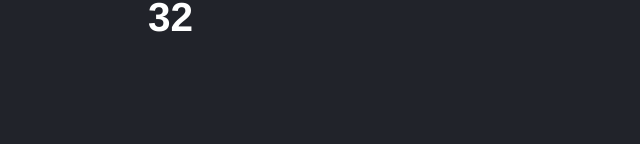
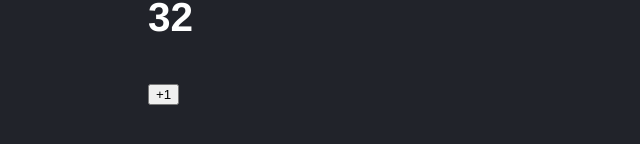
Before and after one commit to Davidcastel26/HooksReact, a React (Vite) app in the folder counterVite/: page / in a window 1280 px wide. Shown: the part 288-432 px from the top of the page, without its empty margins (0-640 px from the left). Built offline with nearby package versions, Linux system fonts and the light colour scheme.

Commit message:
Update CounterApp.jsx

```diff
--- a/counterVite/src/CounterApp.jsx
+++ b/counterVite/src/CounterApp.jsx
@@ -6,6 +6,7 @@ export const CounterApp = ({ value }) => {
     <>
       <h1>Counter App</h1>
       <h2>{ value }</h2>
+      <button> +1 </button>
     </>
   )
 }
```
